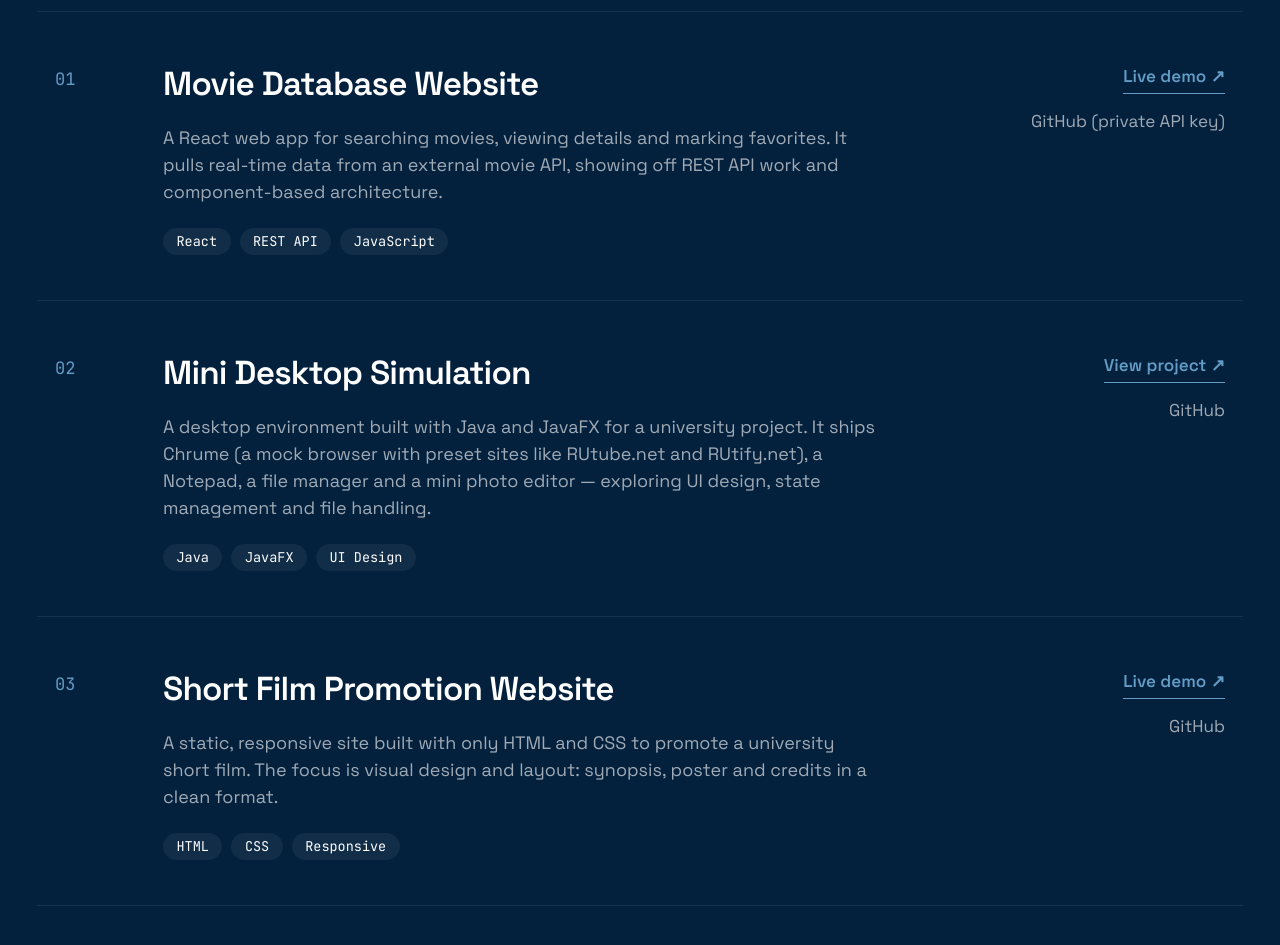
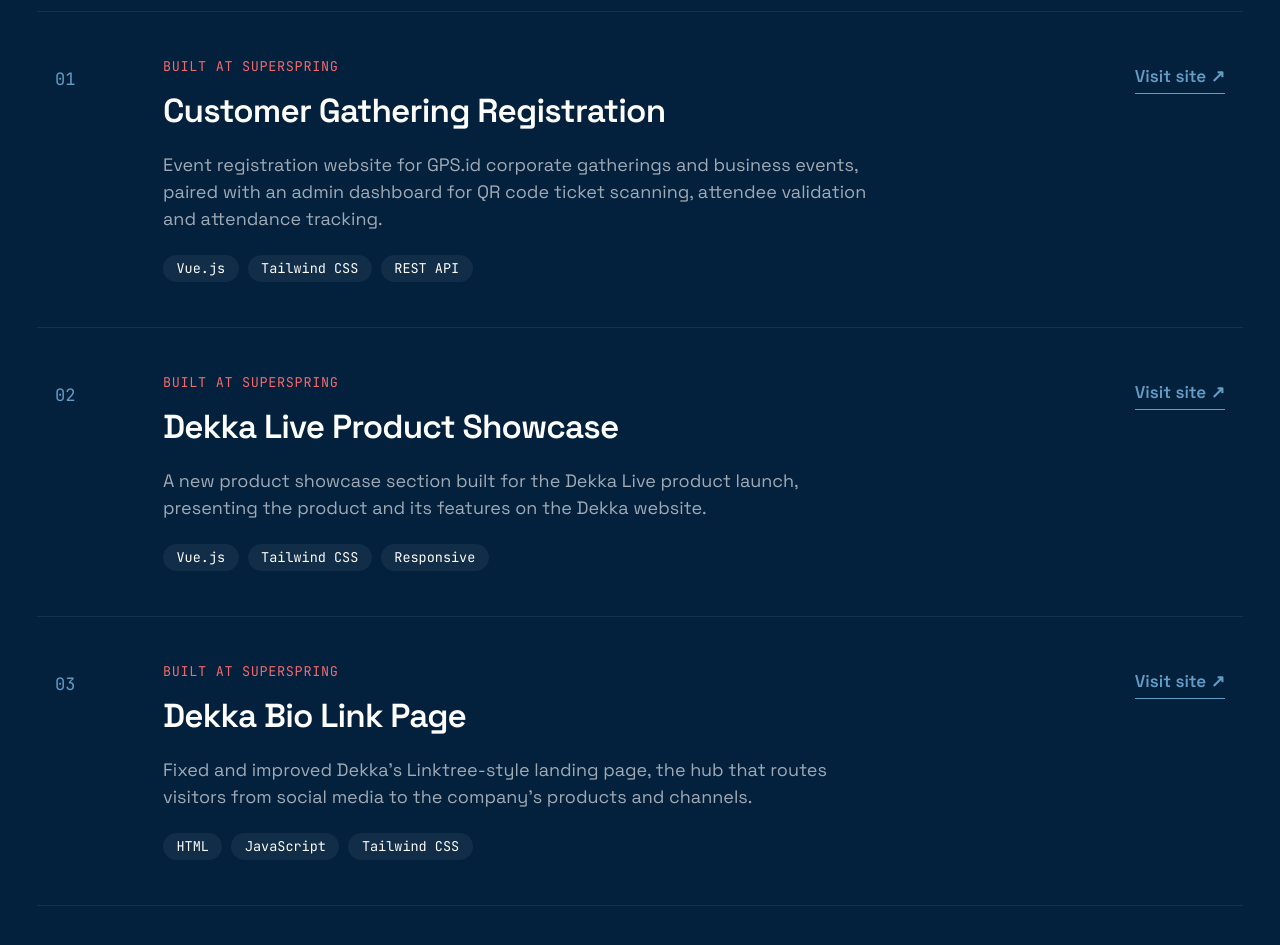
Before and after one commit to Joejooe/my-portfolio, a Vue app: page / in a window 1280 px wide. Shown: the part 3120-4065 px from the top of the page. Built offline with nearby package versions, Linux system fonts and the light colour scheme.

Commit message:
feat: add live website examples

```diff
--- a/src/App.vue
+++ b/src/App.vue
@@ -378,6 +378,9 @@ const socialIcon = 'text-xl text-brand transition-colors group-hover:text-flame-
               {{ String(i + 1).padStart(2, '0') }}
             </span>
             <div>
+              <p v-if="p.context" class="mb-2 font-mono text-xs tracking-wider text-flame-soft uppercase">
+                {{ p.context }}
+              </p>
               <h3 class="mb-3 text-[clamp(1.4rem,2.6vw,2rem)] font-semibold tracking-tight">
                 {{ p.title }}
               </h3>
@@ -402,6 +405,7 @@ const socialIcon = 'text-xl text-brand transition-colors group-hover:text-flame-
                 {{ p.live.label }} <span aria-hidden="true">↗</span>
               </a>
               <a
+                v-if="p.repo"
                 :href="p.repo.href"
                 target="_blank"
                 rel="noopener"
--- a/src/data.ts
+++ b/src/data.ts
@@ -2,38 +2,64 @@ export interface Project {
   title: string
   summary: string
   tags: string[]
+  context?: string
   live: { label: string; href: string }
-  repo: { label: string; href: string }
+  repo?: { label: string; href: string }
 }
 
 export const projects: Project[] = [
   {
-    title: 'Movie Database Website',
+    title: 'Customer Gathering Registration',
     summary:
-      'A React web app for searching movies, viewing details and marking favorites. It pulls real-time data from an external movie API, showing off REST API work and component-based architecture.',
-    tags: ['React', 'REST API', 'JavaScript'],
-    live: { label: 'Live demo', href: 'https://joejooe.github.io/movie-web-project' },
-    repo: { label: 'GitHub (private API key)', href: 'https://github.com/Joejooe/movie-web-project' },
+      'Event registration website for GPS.id corporate gatherings and business events, paired with an admin dashboard for QR code ticket scanning, attendee validation and attendance tracking.',
+    tags: ['Vue.js', 'Tailwind CSS', 'REST API'],
+    context: 'Built at Superspring',
+    live: { label: 'Visit site', href: 'https://gps.id/custgathering/' },
   },
   {
-    title: 'Mini Desktop Simulation',
+    title: 'Dekka Live Product Showcase',
     summary:
-      'A desktop environment built with Java and JavaFX for a university project. It ships Chrume (a mock browser with preset sites like RUtube.net and RUtify.net), a Notepad, a file manager and a mini photo editor — exploring UI design, state management and file handling.',
-    tags: ['Java', 'JavaFX', 'UI Design'],
-    live: {
-      label: 'View project',
-      href: 'https://drive.google.com/file/d/1jaL5_onnQe5S3beRoZ8GEYBGevuU0rsQ/view?usp=sharing',
-    },
-    repo: { label: 'GitHub', href: 'https://github.com/Joejooe/ApplicationProgram' },
+      'A new product showcase section built for the Dekka Live product launch, presenting the product and its features on the Dekka website.',
+    tags: ['Vue.js', 'Tailwind CSS', 'Responsive'],
+    context: 'Built at Superspring',
+    live: { label: 'Visit site', href: 'https://dekka.id/dekkalive' },
   },
   {
-    title: 'Short Film Promotion Website',
+    title: 'Dekka Bio Link Page',
     summary:
-      "A static, responsive site built with only HTML and CSS to promote a university short film. The focus is visual design and layout: synopsis, poster and credits in a clean format.",
-    tags: ['HTML', 'CSS', 'Responsive'],
-    live: { label: 'Live demo', href: 'https://joejooe.github.io/WebsitePromosi' },
-    repo: { label: 'GitHub', href: 'https://github.com/Joejooe/WebsitePromosi' },
+      "Fixed and improved Dekka's Linktree-style landing page, the hub that routes visitors from social media to the company's products and channels.",
+    tags: ['HTML', 'JavaScript', 'Tailwind CSS'],
+    context: 'Built at Superspring',
+    live: { label: 'Visit site', href: 'https://www.dekka.id/bio/' },
   },
+  // Personal projects (hidden for now)
+  // {
+  //   title: 'Movie Database Website',
+  //   summary:
+  //     'A React web app for searching movies, viewing details and marking favorites. It pulls real-time data from an external movie API, showing off REST API work and component-based architecture.',
+  //   tags: ['React', 'REST API', 'JavaScript'],
+  //   live: { label: 'Live demo', href: 'https://joejooe.github.io/movie-web-project' },
+  //   repo: { label: 'GitHub (private API key)', href: 'https://github.com/Joejooe/movie-web-project' },
+  // },
+  // {
+  //   title: 'Mini Desktop Simulation',
+  //   summary:
+  //     'A desktop environment built with Java and JavaFX for a university project. It ships Chrume (a mock browser with preset sites like RUtube.net and RUtify.net), a Notepad, a file manager and a mini photo editor — exploring UI design, state management and file handling.',
+  //   tags: ['Java', 'JavaFX', 'UI Design'],
+  //   live: {
+  //     label: 'View project',
+  //     href: 'https://drive.google.com/file/d/1jaL5_onnQe5S3beRoZ8GEYBGevuU0rsQ/view?usp=sharing',
+  //   },
+  //   repo: { label: 'GitHub', href: 'https://github.com/Joejooe/ApplicationProgram' },
+  // },
+  // {
+  //   title: 'Short Film Promotion Website',
+  //   summary:
+  //     "A static, responsive site built with only HTML and CSS to promote a university short film. The focus is visual design and layout: synopsis, poster and credits in a clean format.",
+  //   tags: ['HTML', 'CSS', 'Responsive'],
+  //   live: { label: 'Live demo', href: 'https://joejooe.github.io/WebsitePromosi' },
+  //   repo: { label: 'GitHub', href: 'https://github.com/Joejooe/WebsitePromosi' },
+  // },
 ]
 
 export const links = {
```
